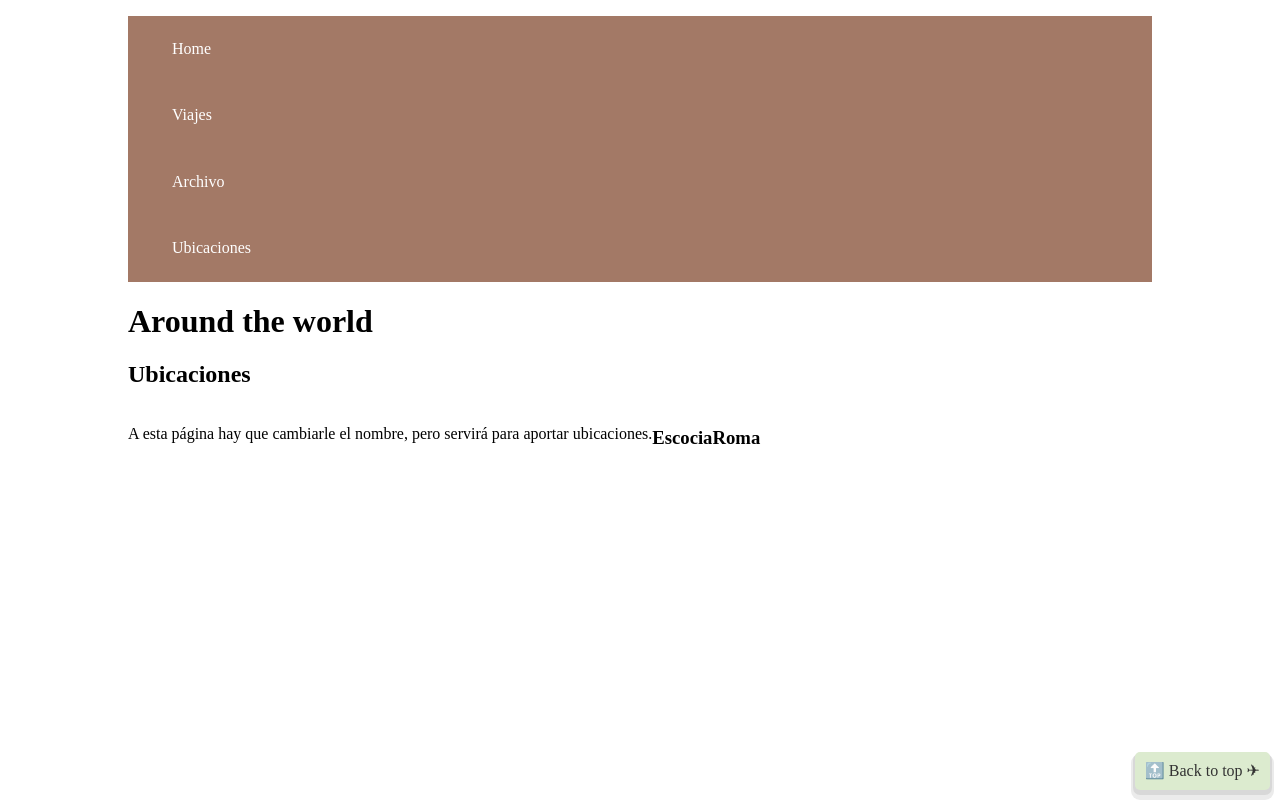
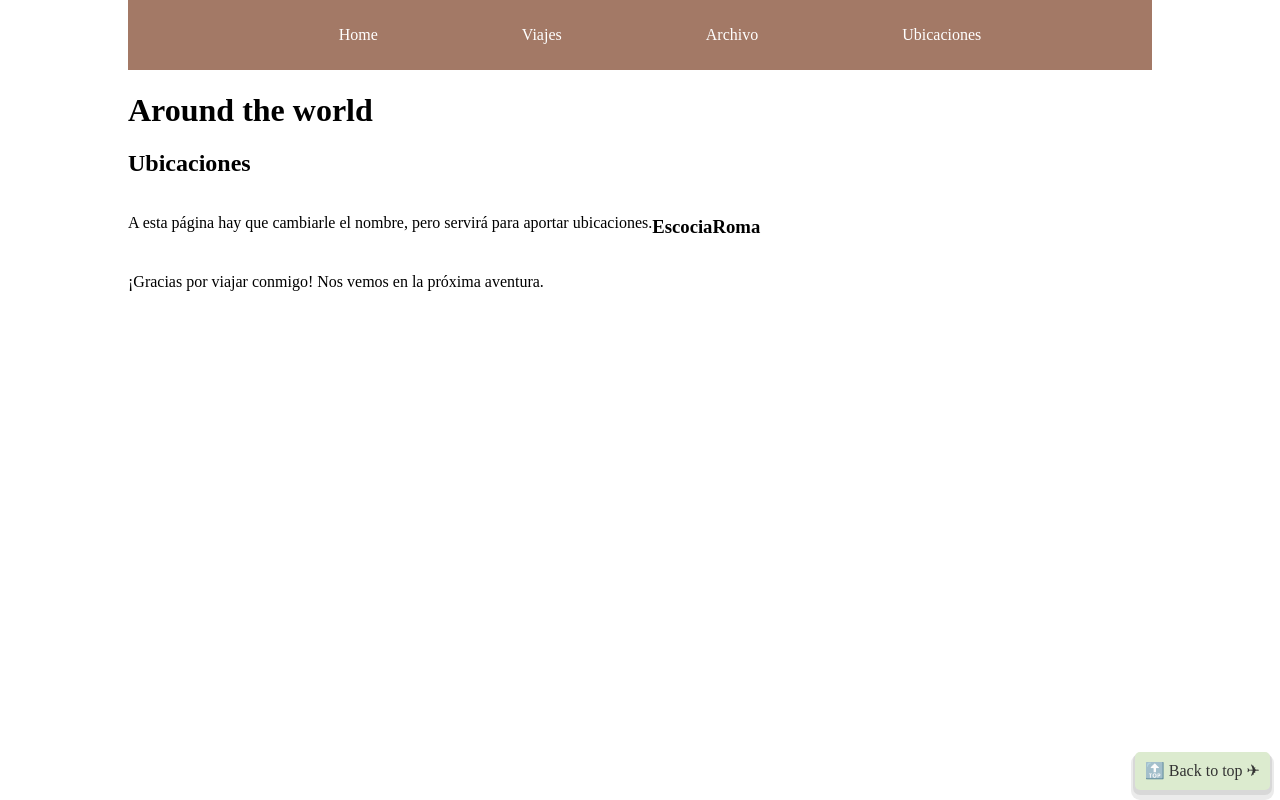
Before and after one commit to CristinaMateo/AroundTheWorld_webPersonal, a plain HTML site: page Pages/contacto.html in a window 1280 px wide. Drawn offline with Linux system fonts and the light colour scheme.

Commit message:
more changes

```diff
--- a/Pages/contacto.html
+++ b/Pages/contacto.html
@@ -9,12 +9,12 @@
 </head>
 <body>
     <header>
-      <nav>
-        <ul>
-          <li><a href="../index.html">Home</a></li>
-          <li><a href="./biografia.html">Viajes</a></li>
-          <li><a href="./archivo.html">Archivo</a></li>
-          <li><a href="./contacto.html">Ubicaciones</a></li>
+      <nav class="enlaces">
+        <ul class="enlaces">
+          <li class="enlaces"><a href="../index.html">Home</a></li>
+          <li class="enlaces"><a href="./biografia.html">Viajes</a></li>
+          <li class="enlaces"><a href="./archivo.html">Archivo</a></li>
+          <li class="enlaces"><a href="./contacto.html">Ubicaciones</a></li>
         </ul>
       </nav>
         <h1>Around the world</h1>
@@ -31,6 +31,9 @@
         </main>
         <footer>
             <div class="top"><a href="#top"> &#128285; Back to top &#9992;</a></div>
+            <section>
+              <p>¡Gracias por viajar conmigo! Nos vemos en la próxima aventura.</p>
+          </section>
         </footer>
 </body>
 </html>
--- a/Style/style.css
+++ b/Style/style.css
@@ -10,19 +10,22 @@ main{
   margin: auto;
   display: flex;
   flex-wrap: wrap;
-
 }
 
-nav,.enlaces{
+/*
+nav{
     background-color:#A37966;
-    width:100%;
-    margin: auto;
+    padding: 10px;
   }
 
 nav > ul > li{
     list-style:none;
-    display: block;
-    padding: 24px 4px;
+    display: flex;
+    flex-wrap: wrap;
+    align-content: space-around;
+    align-items: center;
+    justify-content: space-around;
+
 }
 nav > ul > li:hover{
     background-color:#6D4C3D ;
@@ -30,7 +33,33 @@ nav > ul > li:hover{
 nav > ul > li > a {
     text-decoration: none;
     color:white;
-    padding-right: 100%;
+    padding: 10px 20px;
+}*/
+
+nav,ul,li{
+  height: 100%;
+}
+nav > ul > li{
+  list-style:none;
+  display: inline;
+  padding: 24px 20px;
+  margin: 0 20px;
+
+}
+nav > ul > li:hover{
+  background-color: #6D4C3D;
+}
+nav > ul > li > a {
+  text-decoration: none;
+  color:white;
+  padding: 25px 30px;
+}
+nav{
+  background-color:#A37966;
+  padding: 10px;
+  display: flex;
+  flex-wrap: wrap;
+  justify-content: space-evenly;
 }
 
 
```
Also changed, not shown: Pages/archivo.html (+9 -6 lines), Pages/biografia.html (+45 -60 lines), index.html (+3 -1 lines).
